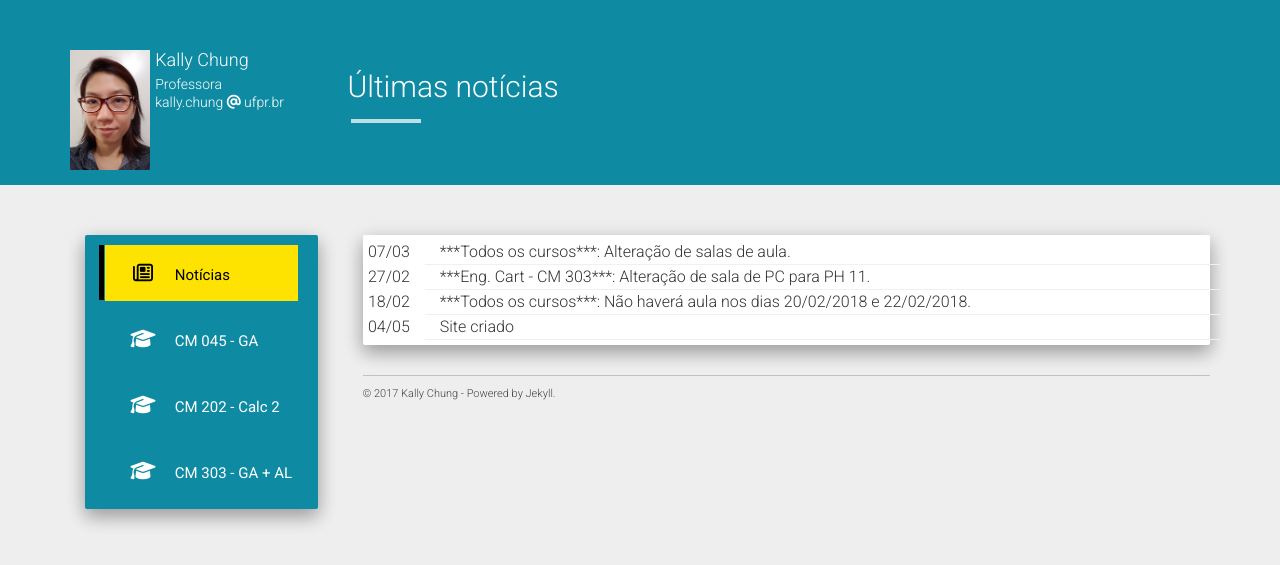
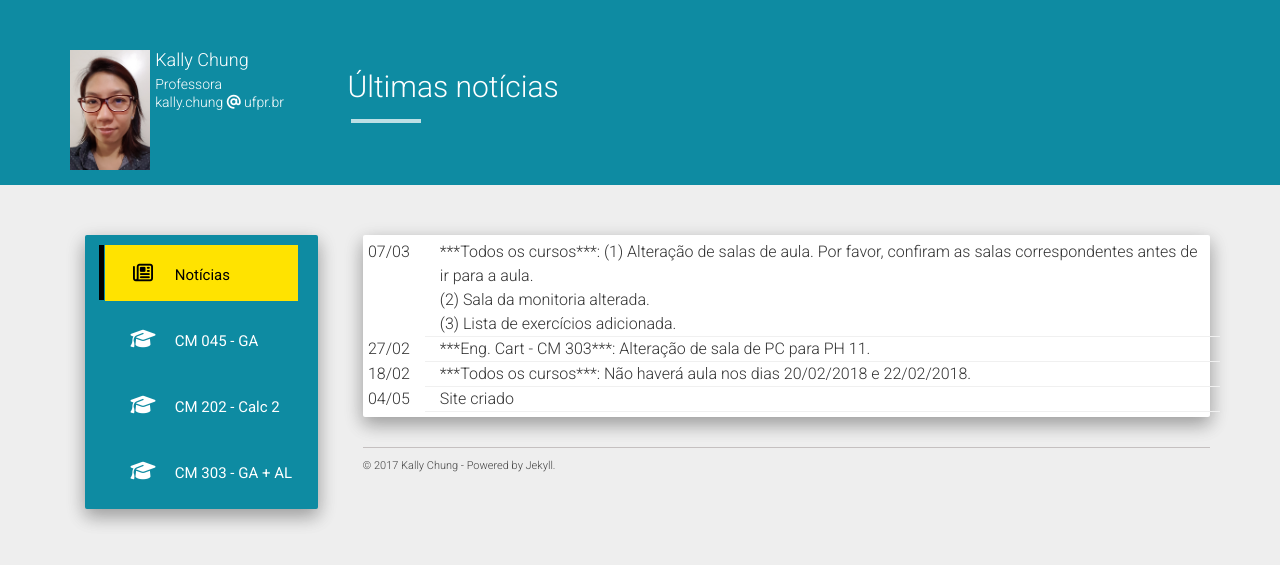
Before and after one commit to chunggnuhc/chunggnuhc.github.io, a Jekyll site: the page built from index.html, in a window 1280 px wide. Shown: the top 565 px of the page. Built offline with Jekyll 4.4.1, drawn with Linux system fonts in a browser that asks for light colours; nearby versions of some CDN libraries.

Commit message:
TOC - update salaMonitoria, ListaExerc

```diff
--- a/_data/noticias.yml
+++ b/_data/noticias.yml
@@ -1,5 +1,5 @@
 - data: 2018-03-07
-  noticia: "***Todos os cursos***: Alteração de salas de aula."
+  noticia: "***Todos os cursos***: (1) Alteração de salas de aula. Por favor, confiram as salas correspondentes antes de ir para a aula.<br/>(2) Sala da monitoria alterada.<br/>(3) Lista de exercícios adicionada."
 - data: 2018-02-27
   noticia: "***Eng. Cart - CM 303***: Alteração de sala de PC para PH 11."
 - data: 2018-02-18
```
